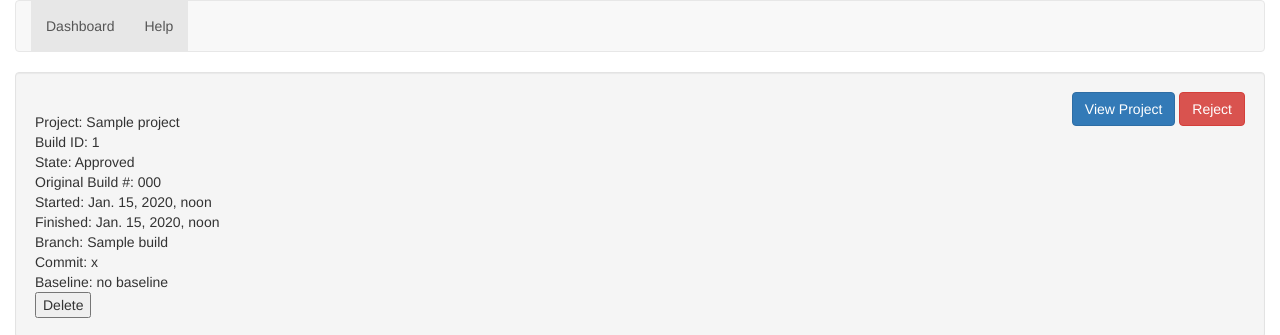
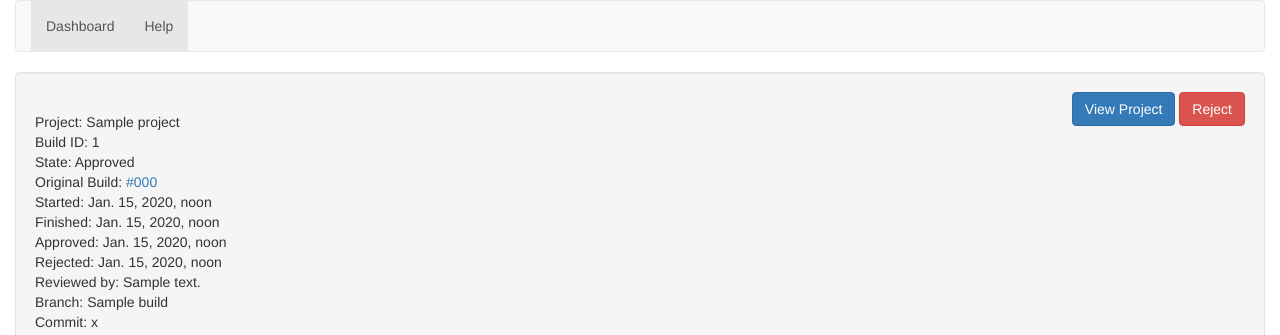
Before and after one commit to karamanolev/persephone, a Django app: page /projects/1/builds/1/ in a window 1280 px wide. Shown: the top 335 px of the page. Run offline with Django 3.2, Linux system fonts and the light colour scheme; a user stored in the database is signed in; tables that the repository leaves empty hold one stand-in row (values such as "Sample post"); parts of the project's set-up code (start-up, migrations or seed data) failed here and were passed over; some libraries are stand-ins or nearby versions.

Commit message:
Show all build info in the HTML

```diff
--- a/persephone/builds/templates/build.html
+++ b/persephone/builds/templates/build.html
@@ -29,11 +29,27 @@
                 Project: {{ build.project.name }}<br>
                 Build ID: {{ build.id }}<br>
                 State: {{ build.get_state_display }}<br>
-                Original Build #: {{ build.original_build_number }}<br>
+                Original Build:
+                {% with build.original_build_url as url %}
+                    <a href="{% if url %}{{ url }}{% endif %}">
+                        #{{ build.original_build_number }}
+                    </a>
+                {% endwith %}
+                <br>
                 Started: {{ build.date_started }}<br>
                 Finished: {{ build.date_finished }}<br>
+                Approved: {{ build.date_approved }}<br>
+                Rejected: {{ build.date_rejected }}<br>
+                Reviewed by: {{ build.reviewed_by }}<br>
                 Branch: {{ build.branch_name }}<br>
                 Commit: {{ build.commit_hash }}<br>
+                {% if build.pull_request_id %}
+                    Pull Request:
+                    <a href="https://github.com/{{ build.project.github_repo_name }}/pull/{{ build.pull_request_id }}">
+                        #{{ build.pull_request_id }}
+                    </a>
+                    <br>
+                {% endif %}
                 Baseline:
                 {% if build.parent %}
                     <a href="{% url 'builds:build' build.parent.project_id build.parent.id %}">
```
